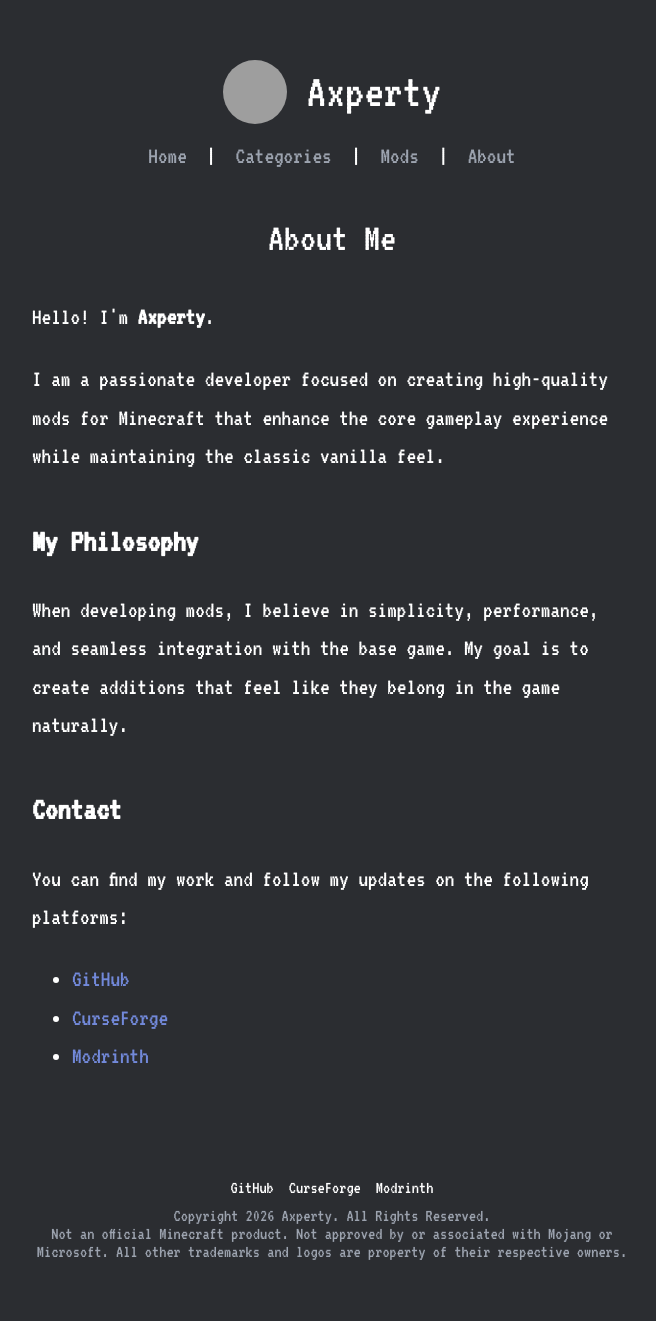
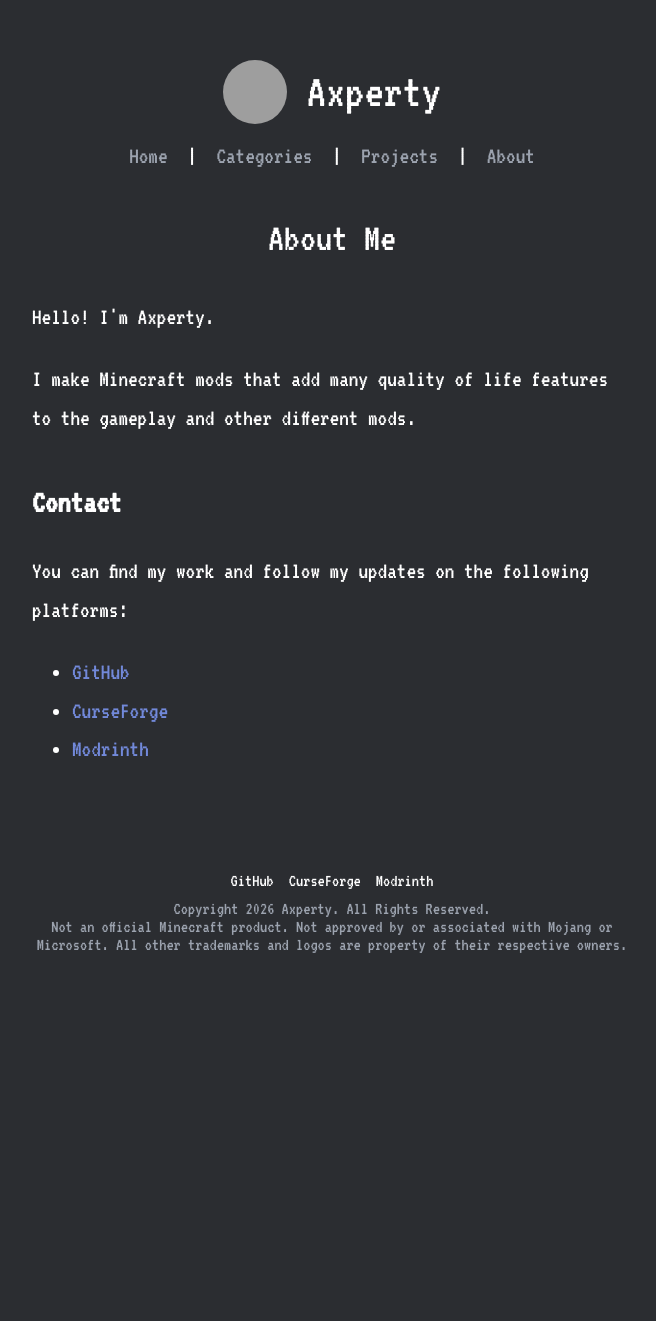
Before and after one commit to axperty/axperty.com, a Jekyll site: the page built from about.html, in a window 1280 px wide. Shown: the whole page, without its empty margins (308-964 px from the left). Built offline with Jekyll 4.4.1, drawn with Linux system fonts in a browser that asks for light colours; after the commit the page ends 1014 px from its top, so only the background shows below that; grey boxes are pictures that could not be loaded.

```diff
--- a/_config.yml
+++ b/_config.yml
@@ -9,9 +9,6 @@ author:
   name: "Axperty"
   url: "https://axperty.github.io"
 
-twitter:
-  username: "axperty"
-
 plugins:
   - jekyll-seo-tag
   - jekyll-sitemap
--- a/_layouts/default.html
+++ b/_layouts/default.html
@@ -17,11 +17,11 @@
             <nav class="site-nav">
                 <a href="{{ '/' | relative_url }}">Home</a>
                 <span class="nav-separator">|</span>
-                <a href="{{ '/categories.html' | relative_url }}">Categories</a>
+                <a href="{{ '/categories' | relative_url }}">Categories</a>
                 <span class="nav-separator">|</span>
-                <a href="{{ '/mods.html' | relative_url }}">Mods</a>
+                <a href="{{ '/projects' | relative_url }}">Projects</a>
                 <span class="nav-separator">|</span>
-                <a href="{{ '/about.html' | relative_url }}">About</a>
+                <a href="{{ '/about' | relative_url }}">About</a>
             </nav>
         </header>
 
--- a/about.html
+++ b/about.html
@@ -8,12 +8,9 @@ description: "Learn more about Axperty, a passionate Minecraft mod developer."
     <h1 class="page-title">About Me</h1>
 
     <div class="about-content" style="line-height: 1.6; text-align: left;">
-        <p>Hello! I'm <strong>Axperty</strong>.</p>
+        <p>Hello! I'm Axperty.</p>
 
-        <p>I am a passionate developer focused on creating high-quality mods for Minecraft that enhance the core gameplay experience while maintaining the classic vanilla feel.</p>
-
-        <h2 style="font-size: 32px; margin-top: 40px; margin-bottom: 15px;">My Philosophy</h2>
-        <p>When developing mods, I believe in simplicity, performance, and seamless integration with the base game. My goal is to create additions that feel like they belong in the game naturally.</p>
+        <p>I make Minecraft mods that add many quality of life features to the gameplay and other different mods.</p>
 
         <h2 style="font-size: 32px; margin-top: 40px; margin-bottom: 15px;">Contact</h2>
         <p>You can find my work and follow my updates on the following platforms:</p>
```
Also changed, not shown: mods.html (deleted, +0 -24 lines), projects.html (added, +133 -0 lines).
